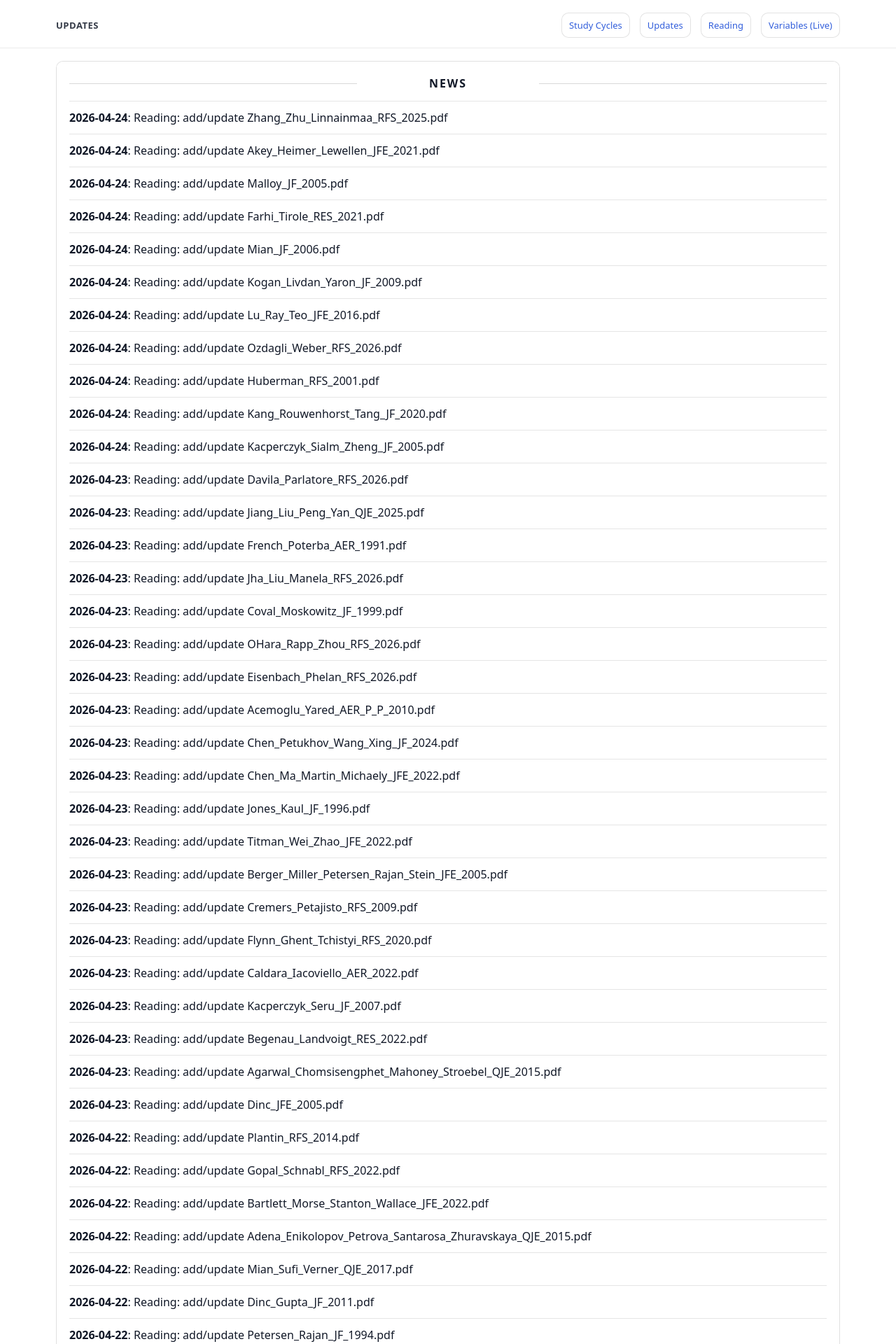
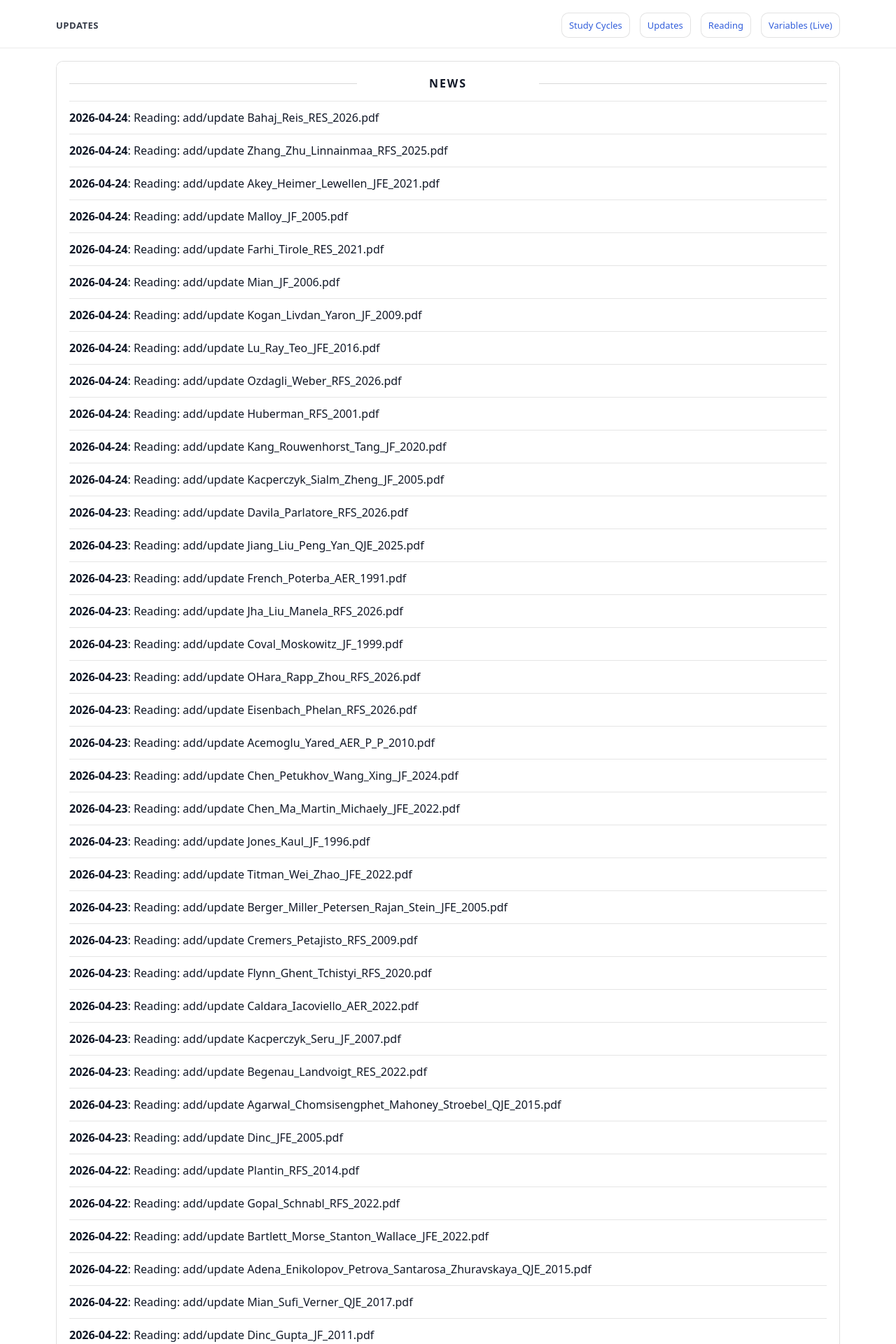
Before and after one commit to yaxinzn/study-archive, a Jekyll site: the page built from updates/index.md, in a window 1280 px wide. Shown: the top 1920 px of the page at 70% size. Built offline with Jekyll 4.4.1, drawn with Linux system fonts in a browser that asks for light colours; some of the changed text lies outside the part shown.

Commit message:
chore: update NEWS feed

```diff
--- a/_data/news.yml
+++ b/_data/news.yml
@@ -1,4 +1,7 @@
 # Auto-generated update history (sorted newest -> oldest). Do not edit manually.
+- ts: "1777032256"
+  date: "2026-04-24"
+  title: "Reading: add/update Bahaj_Reis_RES_2026.pdf"
 - ts: "1777031730"
   date: "2026-04-24"
   title: "Reading: add/update Zhang_Zhu_Linnainmaa_RFS_2025.pdf"
```
